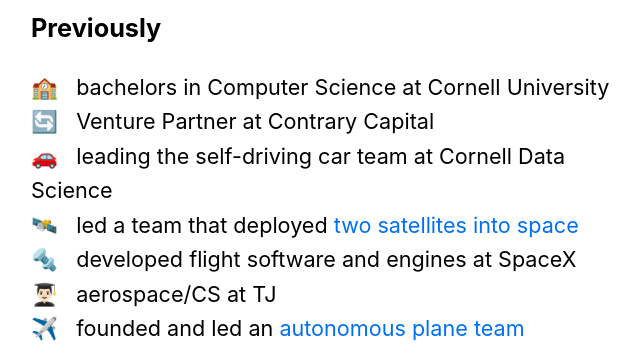
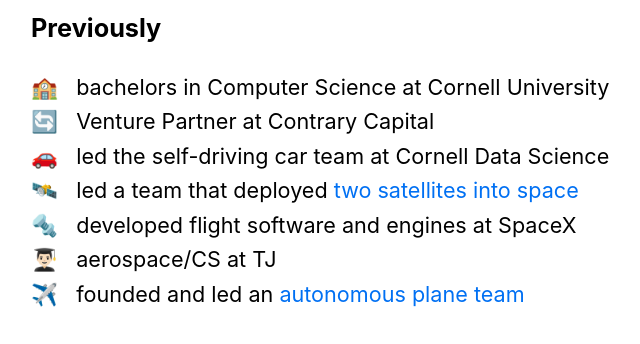
Before and after one commit to shihaocao/nextjs-shihao-website, a Next.js app: page / in a window 1280 px wide. Shown: the part 594-938 px from the top of the page, without its empty margins (303-943 px from the left). Built offline with nearby package versions, Linux system fonts and the light colour scheme.

Commit message:
update to led

```diff
--- a/pages/index.js
+++ b/pages/index.js
@@ -57,7 +57,7 @@
         <br></br>
         🔄 &nbsp; Venture Partner at Contrary Capital
         <br></br>
-        🚗 &nbsp; leading the self-driving car team at Cornell Data Science
+        🚗 &nbsp; led the self-driving car team at Cornell Data Science
         <br></br>
         🛰️ &nbsp; led a team that deployed <Link href="https://news.cornell.edu/stories/2022/01/student-built-cubesats-rendezvous-space">two satellites into space</Link>
         <br></br>
```
